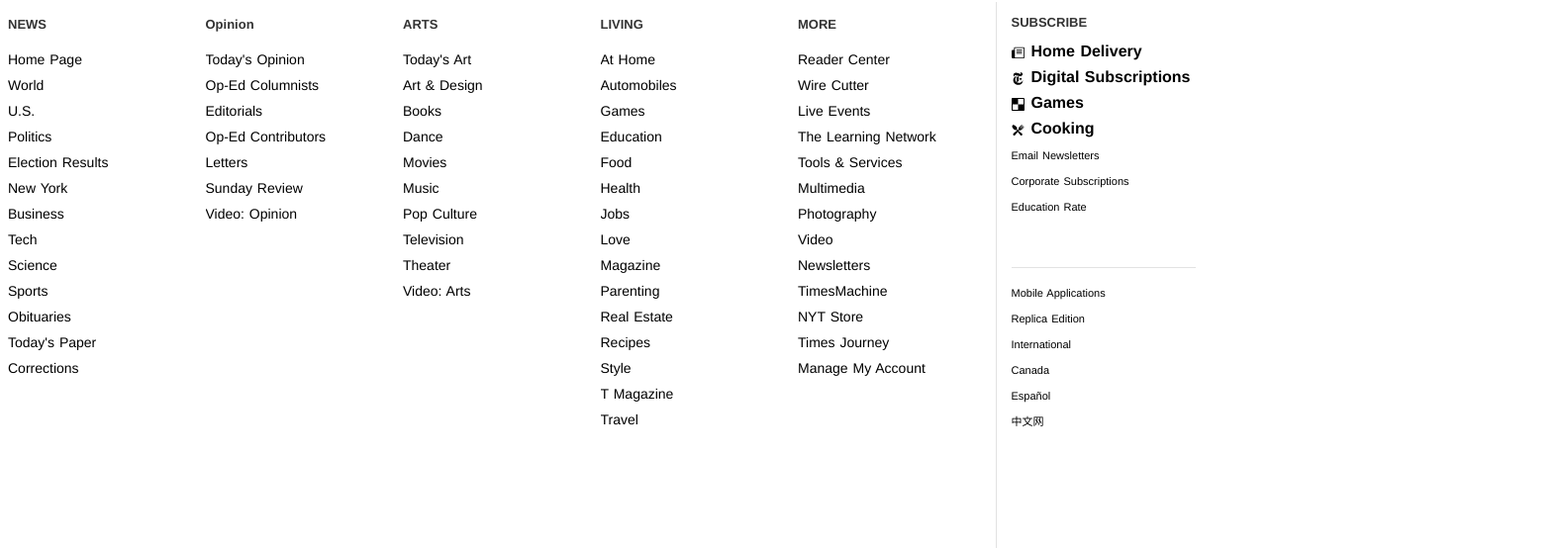
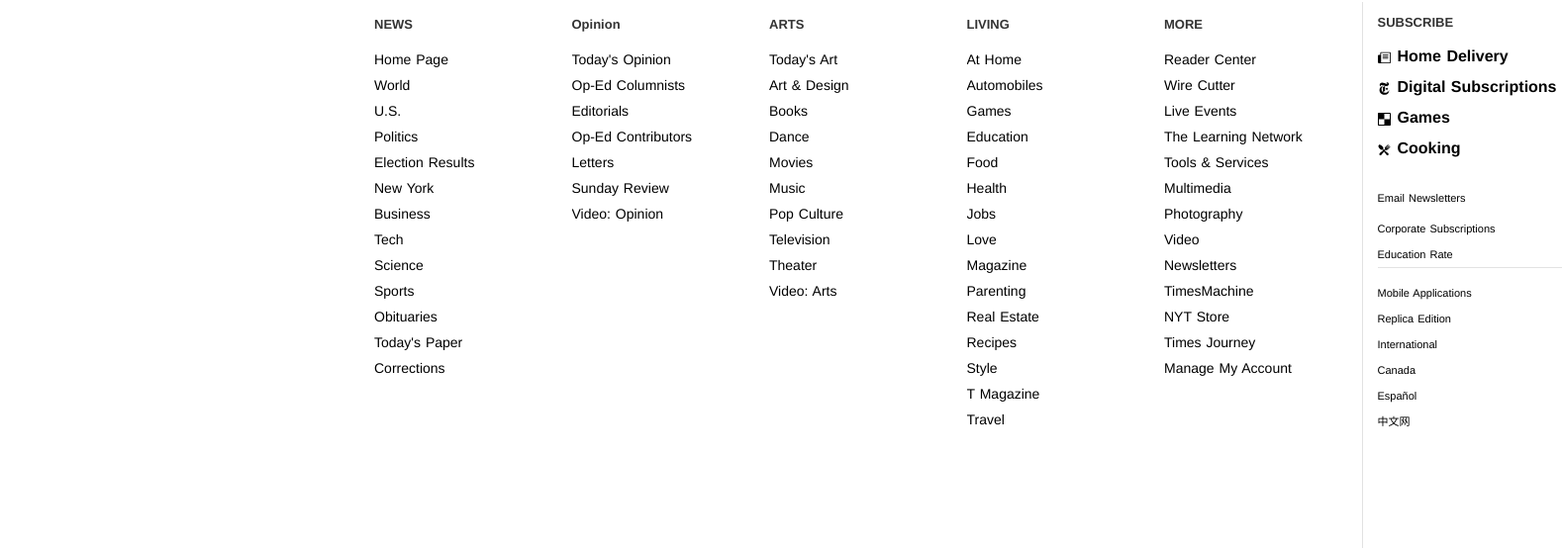
Before and after one commit to AshakaE/NY-Times-article, a plain HTML site: page index.html in a window 1280 px wide. Shown: the part 11446-12000 px from the top of the page at 99% size, 1578 px wide, since content can reach past the window. Drawn offline with Linux system fonts and the light colour scheme; a web font is replaced by a local one.

Commit message:
fixed the bottom section of the web page

```diff
--- a/index.html
+++ b/index.html
@@ -570,7 +570,7 @@
           <div class="bottom-nav__side">
             <div class="bottom-nav__side-1">
               <h3 class="bottom-nav__header">SUBSCRIBE</h3>
-              <ul>
+              <ul class="first">
                 <li>
                   <a href="#" class="bottom-nav__link bottom-nav__link-bold">
                     <svg class="bottom-nav__link-icon" viewBox="0 0 14 13" fill="#000">
@@ -628,7 +628,7 @@
                     </svg>Cooking
                   </a>
                 </li>
-                <ul>
+                <ul class="next">
                   <li><a href="#" class="bottom-nav__link bottom-nav__link-small">Email Newsletters</a></li>
                   <li><a href="#" class="bottom-nav__link bottom-nav__link-small">Corporate Subscriptions</a></li>
                   <li><a href="#" class="bottom-nav__link bottom-nav__link-small">Education Rate</a></li>
--- a/style.css
+++ b/style.css
@@ -244,12 +244,13 @@ footer {
 .bottom-nav {
 	border-top: 1px solid #ebebeb;
 	width: 1200px;
-	margin: 0 auto;
+	margin-left: 370px;
 }
 
 .section-all {
 	display: flex;
 	height: 600px;
+	margin-bottom: 10px;
 }
 
 .bottom-nav__head {
@@ -308,8 +309,12 @@ footer {
 	flex-direction: column;
 }
 
-.bottom-nav__side-1 ul {
-	padding-bottom: 20px;
+.first li:not(:last-child) {
+	padding-top: 5px;
+}
+
+.bottom-nav__side-1 ul.next {
+	padding-top: 18px;
 }
 
 .bottom-nav__side-2 ul {
```
